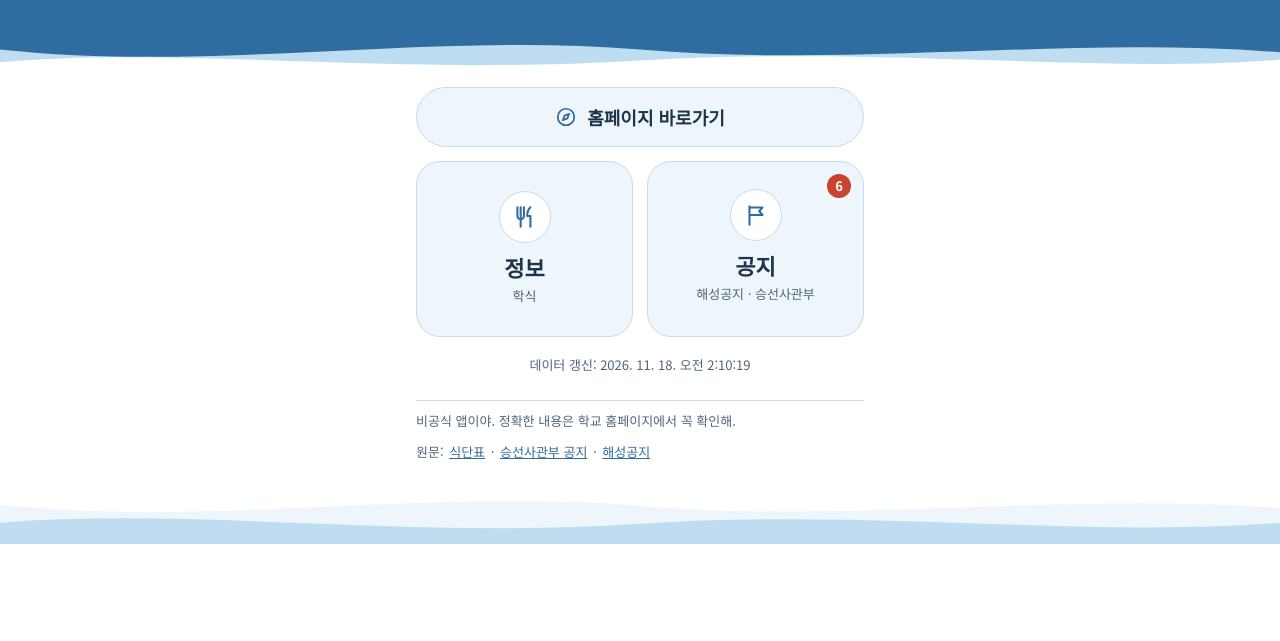
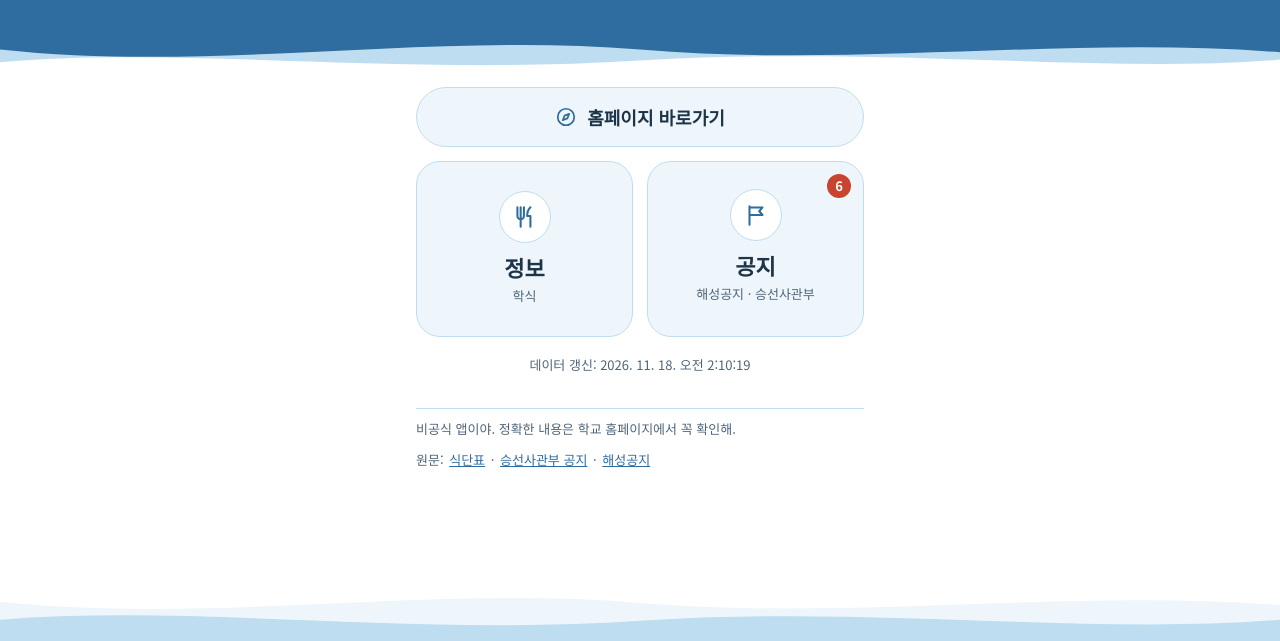
Before and after one commit to hooning000/mmu-info, a website: page index.html in a window 1280 px wide. Shown: the part 159-800 px from the top of the page. Drawn offline with Linux system fonts and the light colour scheme.

Commit message:
큰 화면에서 맨 아래 물결이 화면 바닥에 붙도록 수정
Co-Authored-By: Claude Opus 5.5 <noreply@anthropic.com>

```diff
--- a/index.html
+++ b/index.html
@@ -19,9 +19,11 @@
     --bg:#FFFFFF;      /* 페이지 바탕 */
   }
   * { box-sizing: border-box; }
-  body { margin:0; background:var(--bg); color:var(--ink); font:400 16px/1.6 "Noto Sans KR", -apple-system, sans-serif; }
+  /* 화면이 내용보다 길어도(컴퓨터 등) 맨 아래 물결이 화면 바닥에 붙도록 세로 flex */
+  body { margin:0; min-height:100vh; min-height:100dvh; display:flex; flex-direction:column;
+         background:var(--bg); color:var(--ink); font:400 16px/1.6 "Noto Sans KR", -apple-system, sans-serif; }
   button { font-family:inherit; }
-  .wrap { max-width:480px; margin:0 auto; padding:0 16px; }
+  .wrap { width:100%; max-width:480px; margin:0 auto; padding:0 16px; }
   [hidden] { display:none !important; }
   .ic { fill:none; stroke:currentColor; stroke-width:1.9; stroke-linecap:round; stroke-linejoin:round; }
 
@@ -85,7 +87,8 @@
   /* ── 푸터와 맨 아래 물결 ── */
   footer { margin-top:24px; border-top:1.5px solid var(--wave); padding-top:10px; font-size:13px; line-height:1.6; color:var(--ink-sub); }
   footer a { display:inline-block; padding:10px 2px; color:var(--sea); }  /* 터치 영역 확보 */
-  .foot-waves { display:block; width:100%; height:56px; margin-top:16px; }
+  .foot-waves { display:block; flex-shrink:0; width:100%; height:56px; margin-top:auto; }
+  footer { margin-bottom:16px; }  /* 내용이 길 때 물결과의 간격 */
   .fw-back { fill:var(--foam); }
   .fw-front { fill:var(--wave); }
 
```
